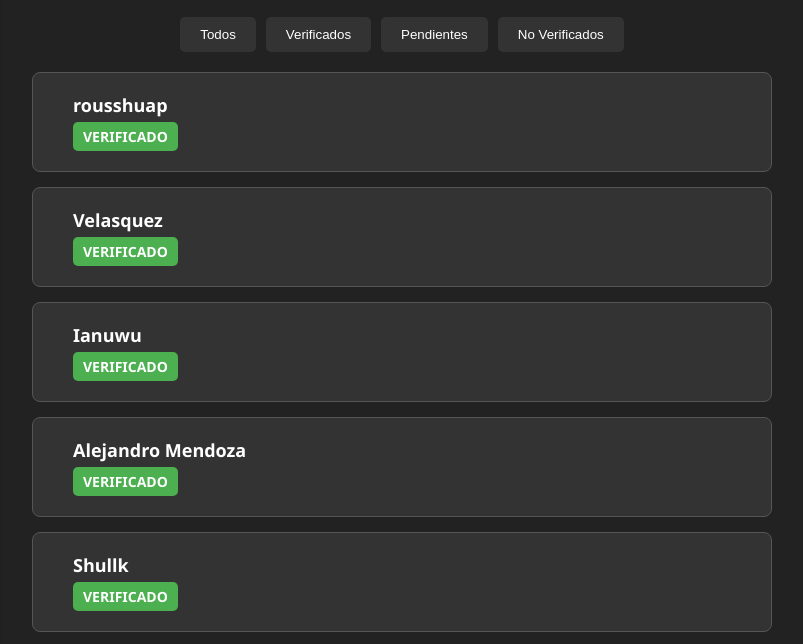
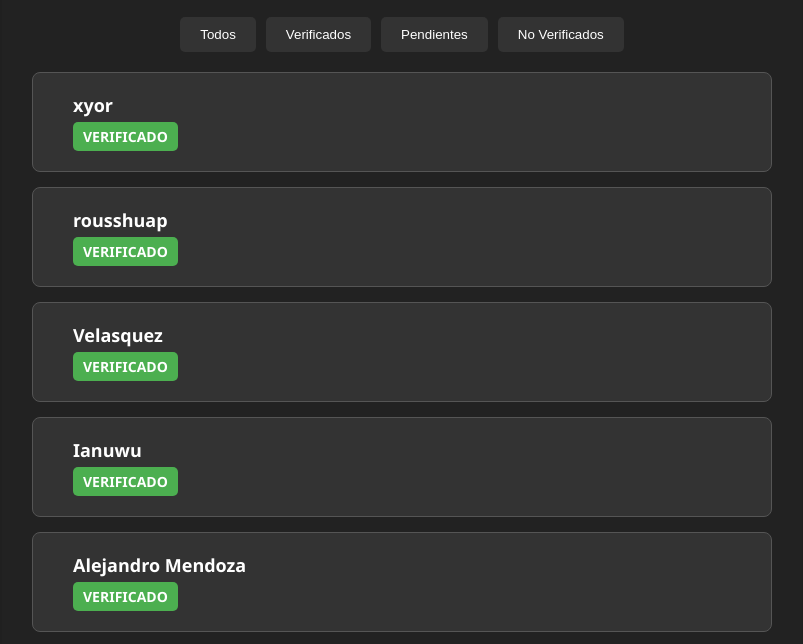
Before and after one commit to BytesDex/bytesdex.github.io, a website: page usuarios.html in a window 1280 px wide. Shown: the part 146-790 px from the top of the page, without its empty margins (238-1041 px from the left). Drawn offline with Linux system fonts and the light colour scheme.

Commit message:
Update usuarios.html

```diff
--- a/usuarios.html
+++ b/usuarios.html
@@ -22,6 +22,12 @@
   </div>
   <div id="alert-container"></div>
   <div id="user-list">
+    <div class="user-card">
+      <div class="user-info">
+        <h2>xyor</h2>
+        <p><span class="badge verified-badge">Verificado</span></p>
+      </div>
+    </div>
     <div class="user-card">
       <div class="user-info">
         <h2>rousshuap</h2>
```
